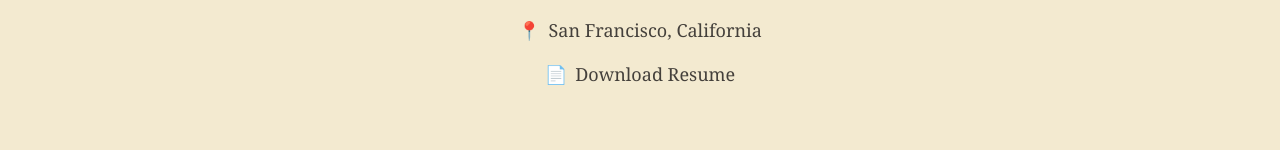
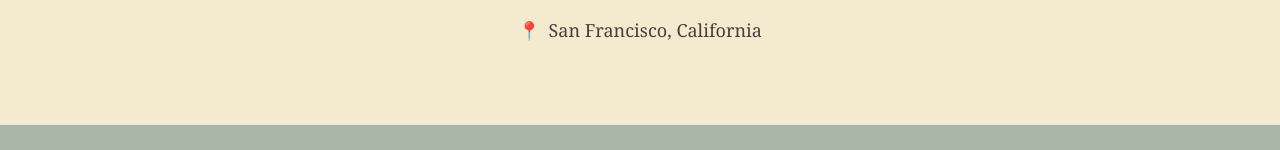
Before and after one commit to nathantraxler4/personal-website, a Next.js app: page / in a window 1280 px wide. Shown: the part 2695-2845 px from the top of the page. Built offline with nearby package versions, Linux system fonts and the light colour scheme.

Commit message:
Comment out resume

```diff
--- a/src/components/ContactSection.tsx
+++ b/src/components/ContactSection.tsx
@@ -20,7 +20,7 @@
             <span className="text-stone-700">San Francisco, California</span>
           </div>
 
-          <div className="flex items-center justify-center">
+          {/* <div className="flex items-center justify-center">
             <span className="mr-2">📄</span>
             <a
               href="/resume.pdf"
@@ -29,7 +29,7 @@
             >
               Download Resume
             </a>
-          </div>
+          </div> */}
         </div>
       </div>
     </section>
```
